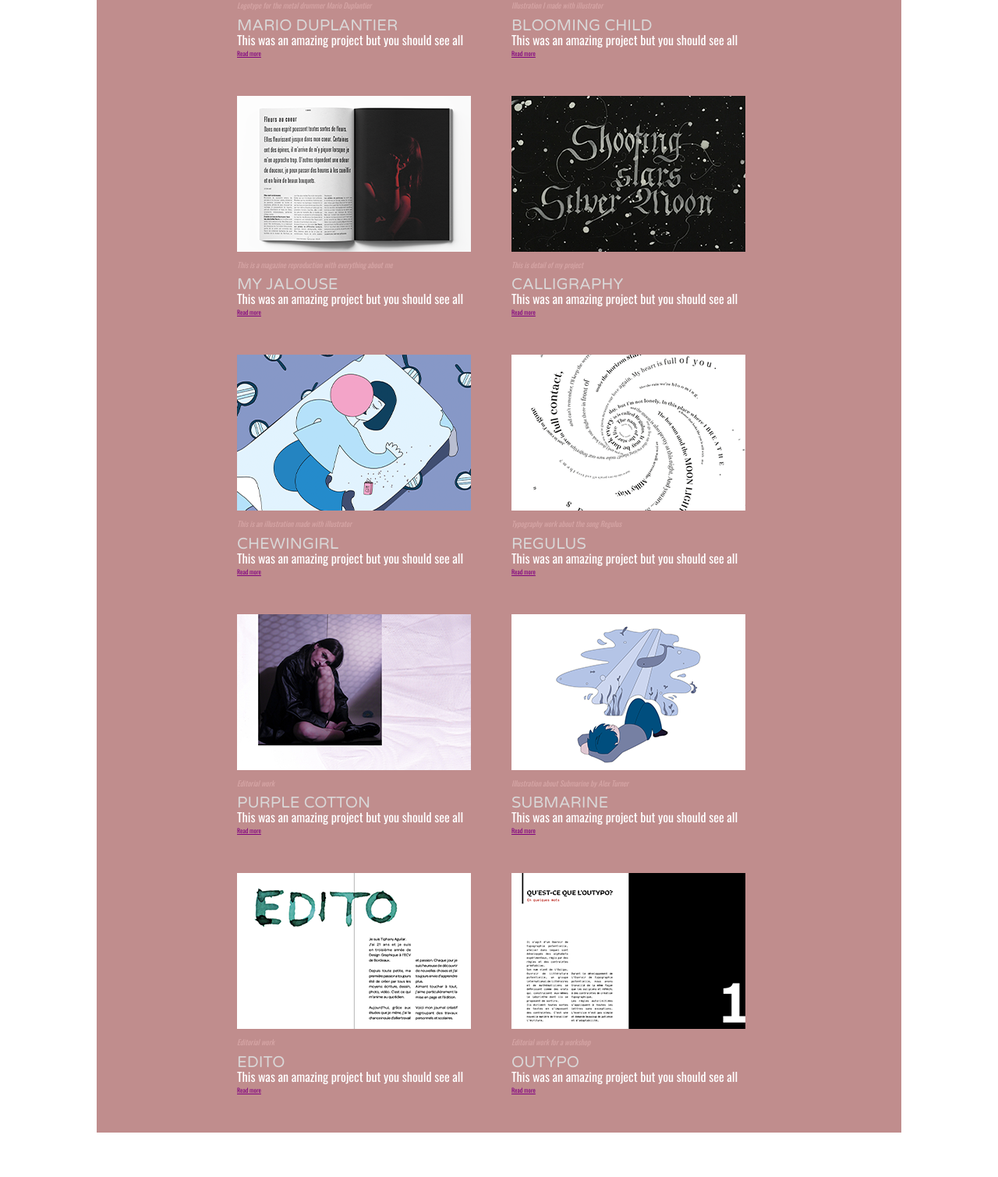
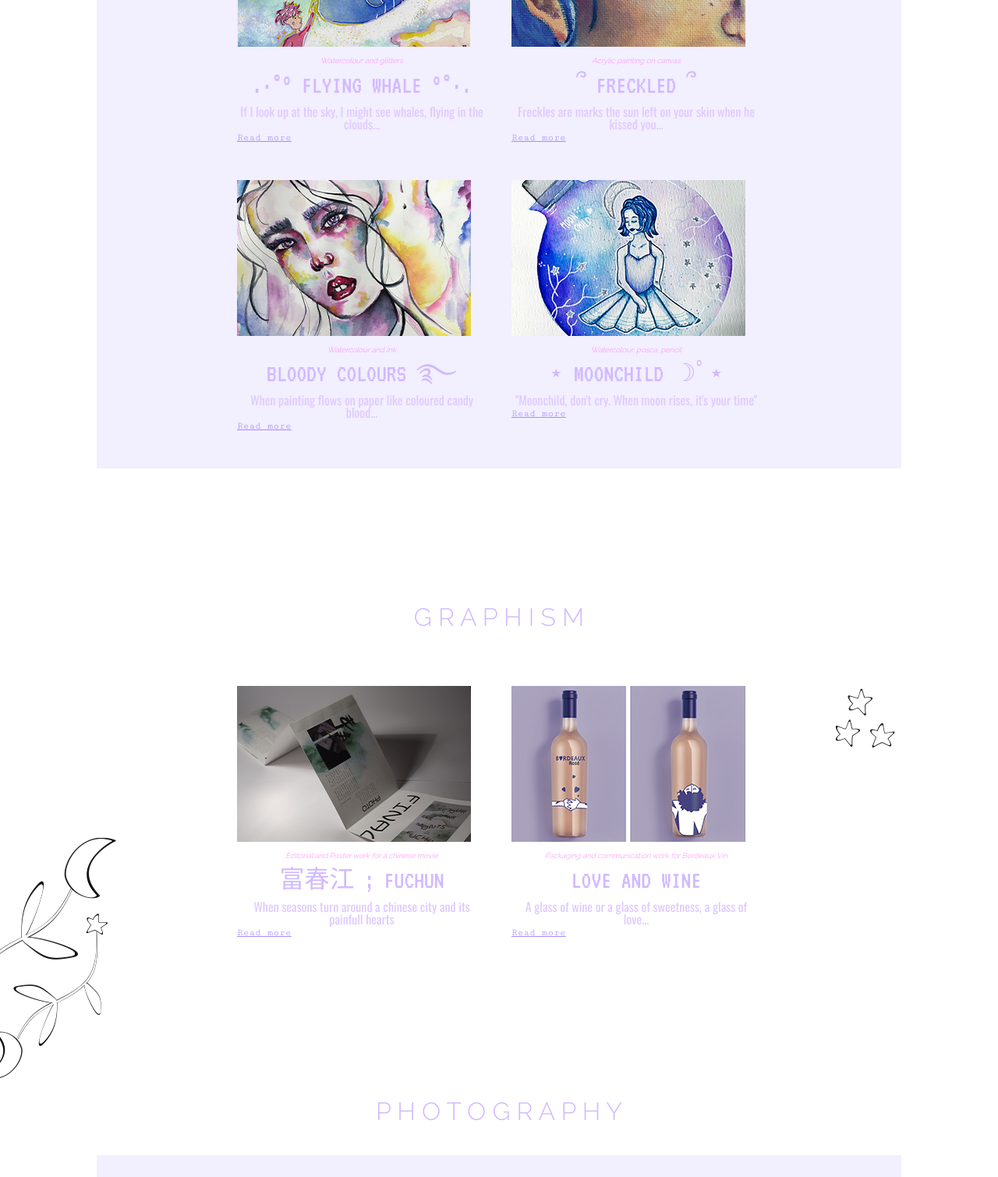
Before and after one commit to tiphanyagl/b3-2019-2020-Projet-04-Portfolio, a plain HTML site: page index.html in a window 1280 px wide. Shown: the part 707-2217 px from the top of the page at 78% size. Drawn offline with nearby package versions, Linux system fonts and the light colour scheme.

Commit message:
2nd repo
this is my second repository

```diff
--- a/css/master.css
+++ b/css/master.css
@@ -1,5 +1,6 @@
 body {
-  background: white;
+  background: url('images/BZP.jpg') top right no-repeat;
+
 
 }
 
@@ -12,31 +13,47 @@ header { text-align: center;
 
 }
 
+p { text-align: center;
+
+}
+
+
+
+h1 {
+  background: none;
+}
+a { text-align: center;
+}
+
+
+
 h2 { margin-top: 60px;
-  border-top:2px solid #a66363;
-  border-style: dotted;
+  /border-top:2px solid #a66363;/
+  /border-style: dotted;/
   border-top-width: thick;
   margin-left: 100px;
   margin-right: 100px;
+  background: none;
+  margin-top: 155px;
 
 
 }
 
-h3 {
+h3 {   margin: 10px;
 
 }
 
-.project-feature-container {
+.paperheart-feature-container {
   max-width: 1000px;
   margin: auto;
   padding: 1em;
   display: flex;
   flex-wrap: wrap;
   justify-content: center;
-  background: #c08d8d;
+  background: #F2EFFF;
 }
 
-.project-feature {
+.paperheart-feature {
 
   padding: 1em;
   margin-bottom: 1em;
@@ -49,6 +66,7 @@ figcaption {
   font-style: italic;
   margin-top:10px;
   margin-bottom:10px;
+  text-align: center;
 }
 
 .photo-feature-container {
@@ -58,8 +76,8 @@ figcaption {
   display: flex;
   flex-wrap: nowrap;
   justify-content: space-evenly;
-  background: #d9d7d7;
-  bakcground-size: 500px;
+  background: #F2EFFF;
+  background-size: 500px;
 
 
 }
@@ -69,6 +87,25 @@ figcaption {
   padding: 3em;
   margin-bottom: 1em;
 
+}
+
+
+.graphism-feature-container {
+
+  margin: auto;
+  padding: 1em;
+  display: flex;
+  flex-wrap: wrap;
+  justify-content: center;
+  background: url('images/BAP.jpg') top right no-repeat;
 
 
 }
+
+.graphism-feature {
+padding: 1em;
+margin-bottom: 1em;
+flex-basis: 320px;
+flex-grow: 0;
+
+}
--- a/css/typo.css
+++ b/css/typo.css
@@ -2,27 +2,37 @@
 @import url('https://fonts.googleapis.com/css?family=Bebas+Neue&display=swap');
 
 @import url('https://fonts.googleapis.com/css?family=Varela+Round&display=swap');
-
+@import url('https://fonts.googleapis.com/css2?family=Homemade+Apple&display=swap');
+@import url('https://fonts.googleapis.com/css2?family=Cutive+Mono&display=swap');
+@import url('https://fonts.googleapis.com/css2?family=Raleway:wght@300&display=swap');
+@import url('https://fonts.googleapis.com/css2?family=VT323&display=swap');
 
 body {
 
 }
-.project-feature {
+.paperheart-feature {
 color: white;
 }
 
-figcaption { font-family: Oswald, sans-serif;
-  color: #d7a7a7;
-}
-
-p{ font-family: Oswald, sans-serif;
+.graphism-feature {
   color: white;
 
 }
 
+figcaption { font-family: 'Raleway', sans-serif;
+color: #FF89F1;
+}
+
+p{ font-family: Oswald, sans-serif;
+  color: #DFC9FF;
+
+}
+
+
+
 h1 {
-  font-family: Bebas Neue;
-  color: #a66363;
+  font-family: 'Homemade Apple';
+  color: #D1B9FF;
   font-size: 3em;
   margin-bottom: 1.25em;
   text-align: center;
@@ -30,9 +40,9 @@ h1 {
   background-color: white;
 }
 
-h2 { font-family: Bebas Neue;
-color: #a66363;
-font-size: 3em;
+h2 { font-family: 'Raleway', sans-serif;
+color: #D1B9FF;
+font-size: 2em;
 margin-bottom: 1.25em;
 text-align: center;
 margin-top: 100px;
@@ -41,15 +51,16 @@ padding-top: 20px;
 }
 
 h3 {
-  font-family: 'Varela Round', sans-serif;
-  font-size: 1.25em;
-  color: #d9d7d7;
+  font-family: 'VT323', monospace;
+  font-size: 2em;
+  color: #D1B9FF;
+  text-align: center;
 
 }
 
 h4 { font-family: 'Varela Round', sans-serif;
 font-size: 1.25em;
-color: #a66363;
+color: #D1B9FF;
 
 }
 
@@ -58,8 +69,9 @@ color: #a66363;
 
 
 a {
-  color: purple;
-  font-family: Oswald, sans-serif;
-  font-size: 0.50em;
+  color: #A788FF;
+  font-family: 'Cutive Mono', monospace;
+  font-size: 0.80em;
+  text-align: center;
 
 }
--- a/index.html
+++ b/index.html
@@ -12,7 +12,8 @@
     <h1>Tiphany Aguilar</h1>
 
     <ul>
-      <li><a href="#projects">projects</a></li>
+      <li><a href="#paperheart">paperheart</a></li>
+      <li><a href="#graphism">graphism</a></li>
       <li><a href="#photo">photography</a></li>
       <li><a href="#aboutme">about me</a></li>
       <li><a href="#contacts">contacts</a></li>
@@ -20,153 +21,106 @@
 </header>
 
 <main>
-  <section id="projects">
-    <h2>Projects</h2>
+  <section id="paperheart">
+    <h2>P A P E R  H E A R T </h2>
 
-<div class="project-feature-container">
+<div class="paperheart-feature-container">
 
 
 
-<div class="project-feature">
+<div class="paperheart-feature">
   <figure>
-    <img src="images/mariod.png" alt="">
-    <figcaption>Logotype for the metal drummer Mario Duplantier</figcaption>
+    <img src="images/whale.jpg" alt="">
+    <figcaption>Watercolour and glitters</figcaption>
   </figure>
-  <h3>MARIO DUPLANTIER</h3>
-  <p>This was an amazing project but you should see all</p>
+  <h3> .·˚° FLYING WHALE °˚·.</h3>
+  <p>If I look up at the sky, I might see whales, flying in the clouds...</p>
   <a href="project-01.html">Read more</a>
 
 </div>
 
 
 
-<div class="project-feature">
+<div class="paperheart-feature">
   <figure>
-    <img src="images/enfant.png" alt="">
-    <figcaption>Illustration I made with illustrator</figcaption>
+    <img src="images/eye.jpg" alt="">
+    <figcaption>Acrylic painting on canvas</figcaption>
   </figure>
-  <h3>BLOOMING CHILD</h3>
-  <p>This was an amazing project but you should see all</p>
+  <h3> ՞ FRECKLED ՞ </h3>
+  <p>Freckles are marks the sun left on your skin when he kissed you...</p>
   <a href="#project-01.html">Read more</a>
 
 </div>
 
 
 
-<div class="project-feature">
+<div class="paperheart-feature">
   <figure>
-    <img src="images/mag.png" alt="">
-    <figcaption>This is a magazine reproduction with everything about me</figcaption>
+    <img src="images/bloody.jpg" alt="">
+    <figcaption>Watercolour and ink</figcaption>
   </figure>
-  <h3>MY JALOUSE</h3>
-  <p>This was an amazing project but you should see all</p>
+  <h3>BLOODY COLOURS ࿐ </h3>
+  <p>When painting flows on paper like coloured candy blood...</p>
   <a href="#project-01.html">Read more</a>
 
 </div>
 
 
 
-<div class="project-feature">
+<div class="paperheart-feature">
   <figure>
-    <img src="images/calligraphy.png" alt="">
-    <figcaption>This is detail of my project</figcaption>
+    <img src="images/moon.jpg" alt="">
+    <figcaption>Watercolour, posca, pencil</figcaption>
   </figure>
-  <h3>CALLIGRAPHY</h3>
-  <p>This was an amazing project but you should see all</p>
+  <h3>⋆ MOONCHILD ☽ﾟ⋆ </h3>
+  <p>"Moonchild, don't cry. When moon rises, it's your time"</p>
+  <a href="#project-01.html">Read more</a>
+
+</div>
+
+  </section>
+
+  <section id="graphism">
+    <h2>G R A P H I S M</h2>
+
+<div class="graphism-feature-container">
+  <div class="graphism-feature">
+    <figure>
+      <img src="images/fuchun.jpg" alt="">
+      <figcaption>Editorial and Poster work for a chinese movie</figcaption>
+    </figure>
+    <h3>富春江 ; FUCHUN</h3>
+    <p>When seasons turn around a chinese city and its painfull hearts</p>
+    <a href="#project-01.html">Read more</a>
+
+</div>
+
+<div class="graphism-feature">
+  <figure>
+    <img src="images/wine.jpg" alt="">
+    <figcaption>Packaging and communication work for Bordeaux Vin</figcaption>
+  </figure>
+  <h3>LOVE AND WINE</h3>
+  <p>A glass of wine or a glass of sweetness, a glass of love...</p>
   <a href="#project-01.html">Read more</a>
 
 </div>
 
 
 
-<div class="project-feature">
-  <figure>
-    <img src="images/chewingirl.png" alt="">
-    <figcaption>This is an illustration made with illustrator</figcaption>
-  </figure>
-  <h3>CHEWINGIRL</h3>
-  <p>This was an amazing project but you should see all</p>
-  <a href="#project-01.html">Read more</a>
-
-</div>
 
 
-
-<div class="project-feature">
-  <figure>
-    <img src="images/reguluse.png" alt="">
-    <figcaption>Typography work about the song Regulus</figcaption>
-  </figure>
-  <h3>REGULUS</h3>
-  <p>This was an amazing project but you should see all</p>
-  <a href="#project-01.html">Read more</a>
-
-</div>
-
-
-<div class="project-feature">
-  <figure>
-    <img src="images/editvi.png" alt="">
-    <figcaption>Editorial work</figcaption>
-  </figure>
-  <h3>PURPLE COTTON</h3>
-  <p>This was an amazing project but you should see all</p>
-  <a href="#project-01.html">Read more</a>
-
-</div>
-
-
-<div class="project-feature">
-  <figure>
-    <img src="images/submarine.png" alt="">
-    <figcaption>Illustration about Submarine by Alex Turner</figcaption>
-  </figure>
-  <h3>SUBMARINE</h3>
-  <p>This was an amazing project but you should see all</p>
-  <a href="#project-01.html">Read more</a>
-
-</div>
-
-
-<div class="project-feature">
-  <figure>
-    <img src="images/edito.png" alt="">
-    <figcaption>Editorial work</figcaption>
-  </figure>
-  <h3>EDITO</h3>
-  <p>This was an amazing project but you should see all</p>
-  <a href="#project-01.html">Read more</a>
-
-</div>
-
-
-<div class="project-feature">
-  <figure>
-    <img src="images/outypo.png" alt="">
-    <figcaption>Editorial work for a workshop</figcaption>
-  </figure>
-  <h3>OUTYPO</h3>
-  <p>This was an amazing project but you should see all</p>
-  <a href="#project-01.html">Read more</a>
-
-</div>
-
-</div>
-
-
-  </section>
-
   <section id="photo">
-    <h2>Photography</h2>
+    <h2>P H O T O G R A P H Y</h2>
 
 <div class="photo-feature-container">
   <div class="photo-feature">
     <figure>
       <img src="images/luciebis.png" alt="">
-      <figcaption>Photoshoot with Lucie</figcaption>
+      <figcaption>Photoshoot with Lucie in Bordeaux</figcaption>
     </figure>
-    <h4>LUCIE AND THE CITY</h4>
-    <p>This was an amazing project but you should see all</p>
+    <h3>LUCIE AND THE CITY ░</h3>
+    <p>Flowers meeting with cement, and a girl</p>
     <a href="#project-01.html">Read more</a>
 
 </div>
@@ -174,10 +128,10 @@
 <div class="photo-feature">
   <figure>
     <img src="images/lucie.png" alt="">
-    <figcaption>Photoshoot with Lucie</figcaption>
+    <figcaption>Photoshoot with Lucie in Bordeaux</figcaption>
   </figure>
-  <h4>LUCIE AND THE CITY</h4>
-  <p>This was an amazing project but you should see all</p>
+  <h3>LUCIE AND THE CITY ░ </h3>
+  <p>Flowers meeting with cement, and a girl...</p>
   <a href="#project-01.html">Read more</a>
 
 </div>
@@ -185,10 +139,10 @@
 <div class="photo-feature">
   <figure>
     <img src="images/vi.png" alt="">
-    <figcaption>Photoshoot with Virginie</figcaption>
+    <figcaption>Photoshoot with Virginie, studio</figcaption>
   </figure>
-<h4>ANGEL SWEETNESS</h4>
-  <p>This was an amazing project but you should see all</p>
+<h3>.•*´¨ ANGEL SWEETNESS</h3>
+  <p>a veil of flakes and poetry...</p>
   <a href="#project-01.html">Read more</a>
 
 </div>
@@ -196,25 +150,32 @@
 <div class="photo-feature">
   <figure>
     <img src="images/vivi.png" alt="">
-    <figcaption>Photoshoot with Virginie</figcaption>
+    <figcaption>Photoshoot with Virginie, studio</figcaption>
   </figure>
-<h4>ANGEL SWEETNESS</h4>
-  <p>This was an amazing project but you should see all</p>
+<h3>.•*´¨ ANGEL SWEETNESS</h3>
+  <p>a veil of flakes and poetry, a divine light creating sweet atmosphere...</p>
   <a href="#project-01.html">Read more</a>
 
-</div>
+
+  </div>
 
 </div>
 
   </section>
 
   <section id="aboutme">
-    <h2>about me</h2>
+    <h2>A B O U T   M E</h2>
+    <h3>HELLO ˃̵ᴗ˂̵</h3>
+    <p> My name is Tiphany.</p>
+    <p> I am 21 years old.</p>
+    <p> I am passionate about poetry and drawing.</p>
+    <p> Welcome to my little world.</p>
 
   </section>
 
   <section id="contacts">
-    <h2>Contacts</h2>
+    <h2>C O N T A C T S</h2>
+    <p> tiphany.aguilar@gmail.com</p>
   </section>
 
 
```
Also changed, not shown: css/images/BAP.jpg (added), css/images/BZP.jpg (added), images/bloody.jpg (added), images/body.jpg (added), images/eye.jpg (added), images/florest.jpg (added), images/fuchun.jpg (added), images/moon.jpg (added), images/sea.jpg (added), images/whale.jpg (added), images/wine.jpg (added), 1 other file.
